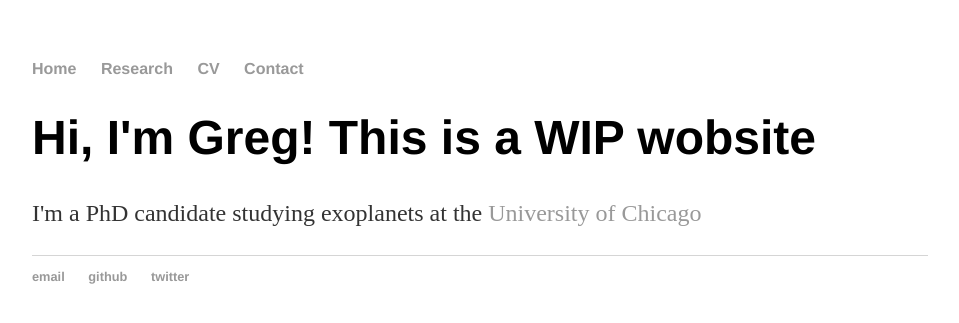
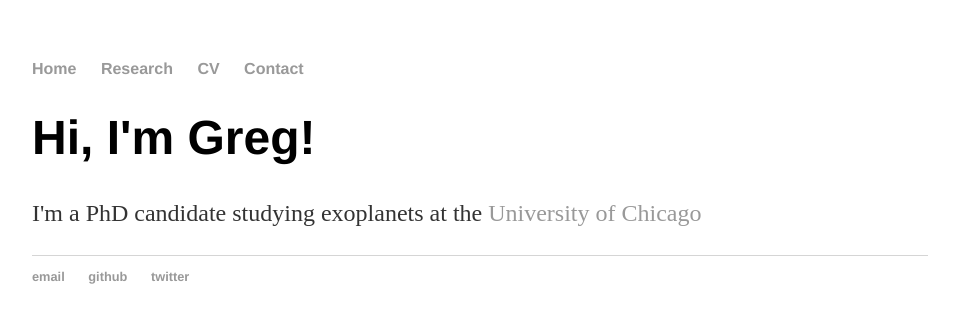
Before and after one commit to gjgilbert/gjgilbert.github.io, a Jekyll site: the page built from index.html, in a window 1280 px wide. Shown: the top 323 px of the page, without its empty margins (160-1119 px from the left). Built offline with Jekyll 4.4.1, drawn with Linux system fonts in a browser that asks for light colours.

Commit message:
Update index.html

```diff
--- a/index.html
+++ b/index.html
@@ -3,6 +3,6 @@ layout: default
 title: Greg Gilbert
 ---
 <div class="blurb">
-	<h1>Hi, I'm Greg! This is a WIP wobsite</h1>
+	<h1>Hi, I'm Greg!</h1>
 	<p>I'm a PhD candidate studying exoplanets at the <a href="https://astrophysics.uchicago.edu/">University of Chicago</a></p>
 </div><!-- /.blurb -->
```
